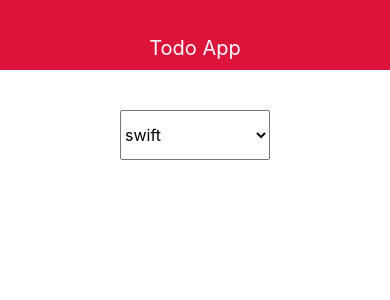
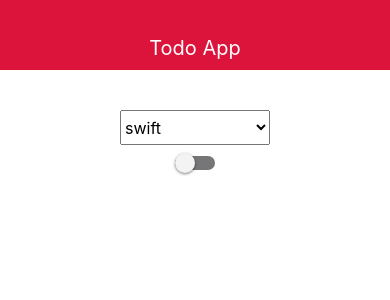
Before and after one commit to vasyl-007/ui-react-native, a React Native app in the folder ui-todo-project/: screen / in a window 390 px wide. Shown: the top 300 px of the page. Built offline with nearby package versions, Linux system fonts and the light colour scheme.

Commit message:
todo list Switch component

```diff
--- a/ui-todo-project/App.js
+++ b/ui-todo-project/App.js
@@ -2,6 +2,8 @@
 import { View, Text, StyleSheet } from "react-native";
 import { Navbar } from "./src/Navbar";
 import { PickerComponent } from "./src/PickerComponent";
+import { SwitchComponent } from "./src/SwitchComponent";
+
 
 export default function App() {
   return (
@@ -9,6 +11,7 @@
       {/* <Text style={styles.text}>Hello React Navitve!!!</Text> */}
       <Navbar title="Todo App"/>
       <PickerComponent />
+      <SwitchComponent />
     </View>
   );
 }
--- /dev/null
+++ b/ui-todo-project/src/SwitchComponent.js
@@ -0,0 +1,27 @@
+import React, { useState } from "react";
+import { View, Switch, StyleSheet } from "react-native";
+
+export const SwitchComponent = () => {
+  const [isEnabled, setIsEnabled] = useState(false);
+  const toggleSwitch = () => setIsEnabled((previousState) => !previousState);
+
+  return (
+    <View style={styles.container}>
+      <Switch
+        trackColor={{ false: "#767577", true: "#81b0ff" }}
+        thumbColor={isEnabled ? "#f5dd4b" : "#f4f3f4"}
+        ios_backgroundColor="#3e3e3e"
+        onValueChange={toggleSwitch}
+        value={isEnabled}
+      />
+    </View>
+  );
+};
+
+const styles = StyleSheet.create({
+  container: {
+    flex: 1,
+    alignItems: "center",
+    justifyContent: "center",
+  },
+});
```
